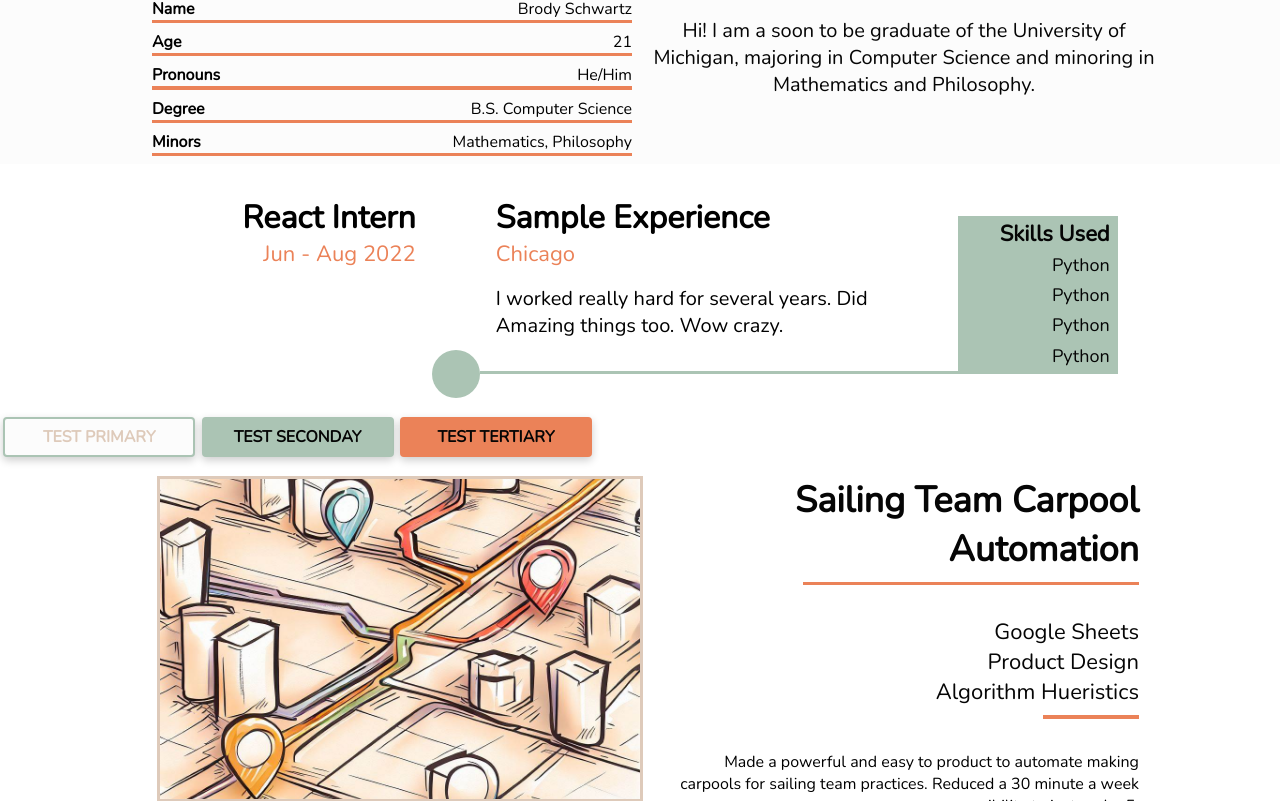
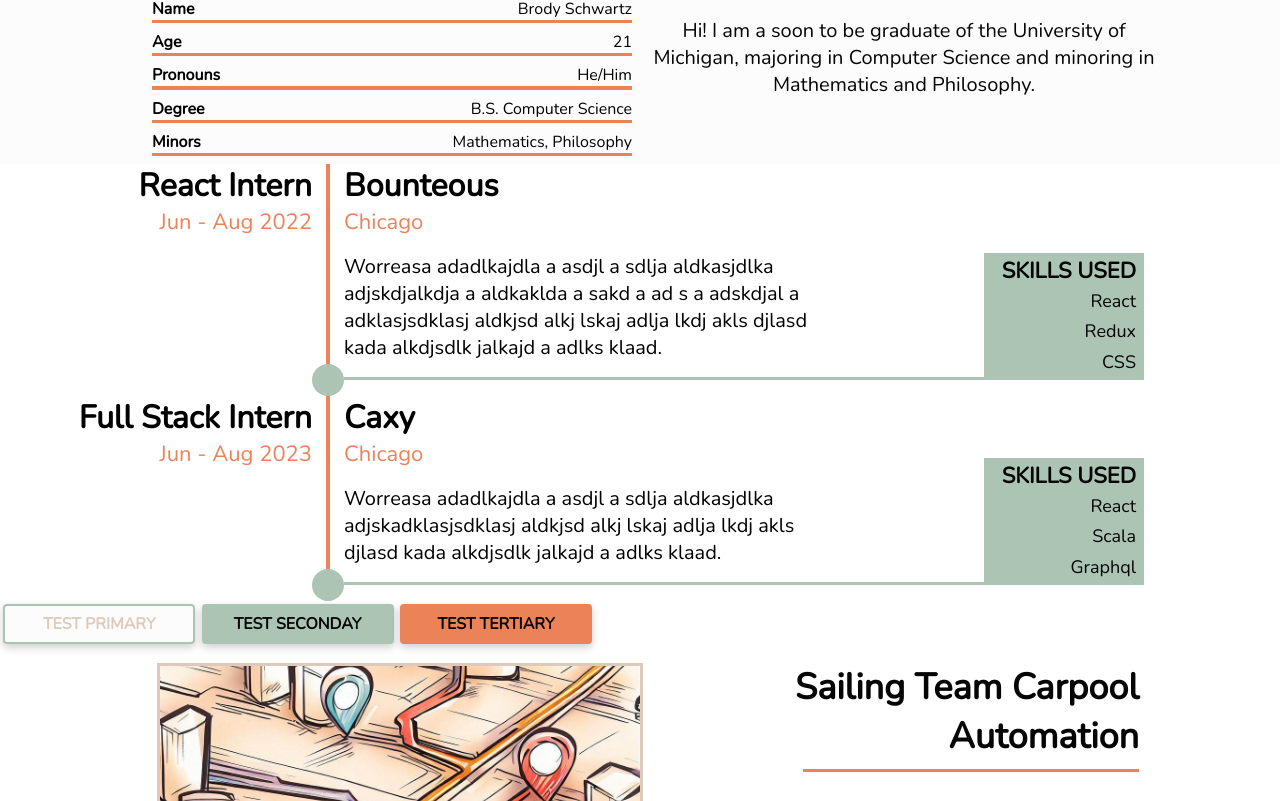
Before and after one commit to brodyschwar/brodyschwar.github.io, a React (Create React App) app: page / in a window 1280 px wide. Shown: the part 957-1758 px from the top of the page. Built offline with nearby package versions, Linux system fonts and the light colour scheme.

Commit message:
Completed experience cards

```diff
--- a/src/App.tsx
+++ b/src/App.tsx
@@ -8,6 +8,25 @@ import TitleSection from './components/titleSection';
 import { MAIN_TITLE } from './data/titleSections';
 import AboutMe from './components/aboutSection';
 import ExperienceCard from './components/experienceCard';
+import { ExperienceCardProps } from './components/experienceCard';
+
+const sampleProp: ExperienceCardProps = {
+  position: "React Intern",
+  dates: "Jun - Aug 2022",
+  company: "Bounteous",
+  location: "Chicago",
+  description: "Worreasa adadlkajdla a asdjl a sdlja aldkasjdlka adjskdjalkdja a aldkaklda a sakd a ad s a adskdjal a adklasjsdklasj aldkjsd alkj lskaj  adlja lkdj akls djlasd kada  alkdjsdlk jalkajd a adlks klaad.",
+  skills: ["React", "Redux", "CSS"]
+}
+
+const sampleProp2: ExperienceCardProps = {
+  position: "Full Stack Intern",
+  dates: "Jun - Aug 2023",
+  company: "Caxy",
+  location: "Chicago",
+  description: "Worreasa adadlkajdla a asdjl a sdlja aldkasjdlka adjskadklasjsdklasj aldkjsd alkj lskaj  adlja lkdj akls djlasd kada  alkdjsdlk jalkajd a adlks klaad.",
+  skills: ["React", "Scala", "Graphql"]
+}
 
 function App() {
   return (
@@ -15,7 +34,8 @@ function App() {
     <div className="App">
       <TitleSection {...MAIN_TITLE}/>
       <AboutMe/>
-      <ExperienceCard/>
+      <ExperienceCard {...sampleProp}/>
+      <ExperienceCard {...sampleProp2}/>
       <SquareButton primary>Test Primary</SquareButton>
       <SquareButton secondary>Test Seconday</SquareButton>
       <SquareButton tertiary>Test Tertiary</SquareButton>
--- a/src/components/aboutSection/statsListing/index.tsx
+++ b/src/components/aboutSection/statsListing/index.tsx
@@ -27,6 +27,7 @@ const Stat = styled.p`
     font-size: 16px;
     padding: 0;
     margin: 0;
+    text-align: right;
 `
 
 const StatsListing: React.FC<StatsListingProps> = ({feild, stat}) => {
--- a/src/components/experienceCard/index.tsx
+++ b/src/components/experienceCard/index.tsx
@@ -2,35 +2,60 @@ import React from 'react';
 import { styled } from 'styled-components';
 import { lightTheme, screenSize } from '../../themes/themes';
 
+export interface ExperienceCardProps {
+    position: string,
+    company: string,
+    dates: string,
+    location: string,
+    description: string,
+    skills: string[],
+}
+
 const Wrapper = styled.div`
+  display: grid;
   width: 100%;
-    background: transparent;
+  grid-template-columns: 1fr 2rem 3fr;
+  align-items: flex-start;
+  @media (max-width: ${screenSize.medium}) {
+    flex-direction: column;
+  }
+`;
+
+const IconWrapper = styled.div`
   display: flex;
   justify-content: center;
-    align-items: flex-start;
-    margin: 1rem;
+  align-items: flex-end;
+  height: 100%;
 
-    @media (max-width: ${ screenSize.medium }) {
-        flex-direction: column;
+  position: relative; /* Set to relative for positioning pseudo-element */
+  z-index: 1;
+  &::before {
+    content: '';
+    position: absolute;
+    top: 0;
+    bottom: 0;
+    left: 0.9rem; /* Adjust the left position to center the line */
+    width: 0.2rem;
+    background-color: ${lightTheme.tertiaryColor}; /* Set the color of the line */
+    z-index: -1;
   }
-`
+`;
 
 const ContentWrapper = styled.div`
   display: flex;
-    margin: 0 1rem 1.5rem 0;
-    border-bottom: 0.2rem solid ${ lightTheme.primaryColor };
+  margin: 0 1rem 1rem 0;
+  border-bottom: 0.2rem solid ${lightTheme.primaryColor};
   max-width: 50rem;
   justify-content: flex-end;
   align-items: flex-end;
 
-    @media (max-width: ${ screenSize.medium }) {
+  @media (max-width: ${screenSize.medium}) {
     flex-direction: column;
   }
-    `
+`;
 
 const DescriptionBox = styled.div`
     display: flex;
-    padding: 1rem;
     flex-direction: column;
     height: 100%;
     max-width: 30rem;
@@ -43,6 +68,10 @@ const Heading = styled.h5`
     font-weight: 800;
     font-size: 32px;
     margin: 0;
+
+    @media (max-width: ${ screenSize.medium }) {
+        font-size: 24px;
+    }
 `
 
 const SubHeading = styled.p`
@@ -51,6 +80,10 @@ const SubHeading = styled.p`
     font-weight: 400;
     font-size: 22px;
     margin: 0;
+
+    @media (max-width: ${ screenSize.medium }) {
+        font-size: 18px;
+    }
 `
 
 const Description = styled.p`
@@ -58,14 +91,19 @@ const Description = styled.p`
     font-family: ${ lightTheme.primaryFont };
     font-weight: 400;
     font-size: 20px;
+
+    @media (max-width: ${ screenSize.medium }) {
+        font-size: 16px;
+    }
 `
 
 
 const Icon = styled.span`
-    width: 3rem;
-    height: 3rem;
+    width: 2rem;
+    height: 2rem;
     border-radius: 4rem;
     border: none;
+    min-width: 2rem;
     background-color: ${ lightTheme.primaryColor };
 `
 
@@ -105,69 +143,44 @@ const Skill = styled.p`
 `
 
 const LabelBox = styled.div`
-    padding: 1rem;
     display: flex;
     flex-direction: column;
     align-items: flex-end;
-    margin: 0;
-
-    @media (max-width: ${ screenSize.medium }) {
-        align-items: flex-start;
-        margin-right: 4rem;
-    }
 `
 
+const ExperienceCard: React.FC<ExperienceCardProps> = ({
+    position,
+    company,
+    dates,
+    location,
+    description,
+    skills,
+}) => {
+return (
+    <Wrapper>
+        <LabelBox>
+        <Heading style={{ textAlign: 'right' }}>{position}</Heading>
+        <SubHeading style={{ textAlign: 'right' }}>{dates}</SubHeading>
+        </LabelBox>
+        <IconWrapper>
+        <Icon />
+        </IconWrapper>
+        <ContentWrapper>
+        <DescriptionBox>
+            <Heading>{company}</Heading>
+            <SubHeading>{location}</SubHeading>
+            <Description>{description}</Description>
+        </DescriptionBox>
+        <SkillsBox>
+            <SkillTitle>SKILLS USED</SkillTitle>
+            {skills.map((skill) => (
+            <Skill key={skill} children={skill} />
+            ))}
+        </SkillsBox>
+        </ContentWrapper>
+    </Wrapper>
+);
+};
 
 
-const ExperienceCard = () => {
-    return(
-        <Wrapper>
-            <span style={{display: "flex", width: "fit-content", alignItems: "flex-end"}}>
-            <Icon style={{background: "none"}}/>
-            <LabelBox>
-                <Heading style={{textAlign: "right"}}>
-                    React Intern
-                </Heading>
-                <SubHeading style={{textAlign: "right"}}>
-                    Jun - Aug 2022
-                </SubHeading>
-            </LabelBox>
-            </span>
-            <span style={{display: "flex", width: "fit-content", alignItems: "flex-end"}}>
-            <Icon/>
-            <ContentWrapper>
-                <DescriptionBox>
-                    <Heading>
-                        Sample Experience
-                    </Heading>
-                    <SubHeading>
-                        Chicago
-                    </SubHeading>
-                    <Description>
-                        I worked really hard for several years. Did Amazing things too. Wow crazy.
-                    </Description>
-                </DescriptionBox>
-                <SkillsBox>
-                    <SkillTitle>
-                        Skills Used
-                    </SkillTitle>
-                    <Skill>
-                        Python
-                    </Skill>
-                    <Skill>
-                        Python
-                    </Skill>
-                    <Skill>
-                        Python
-                    </Skill>
-                    <Skill>
-                        Python
-                    </Skill>
-                </SkillsBox>
-            </ContentWrapper>
-            </span>
-        </Wrapper>
-    );
-}
-
 export default ExperienceCard;
```
Lines whose indentation alone changed are shown as unchanged.
